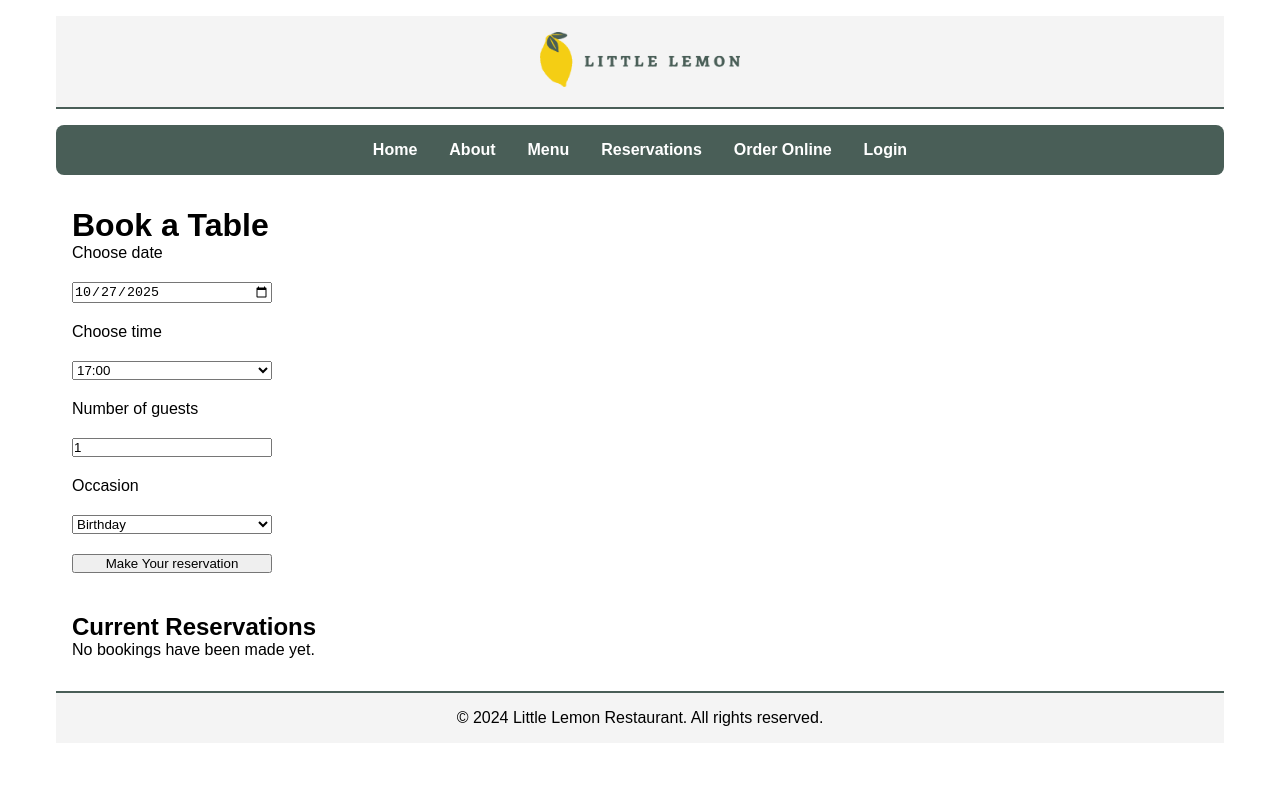
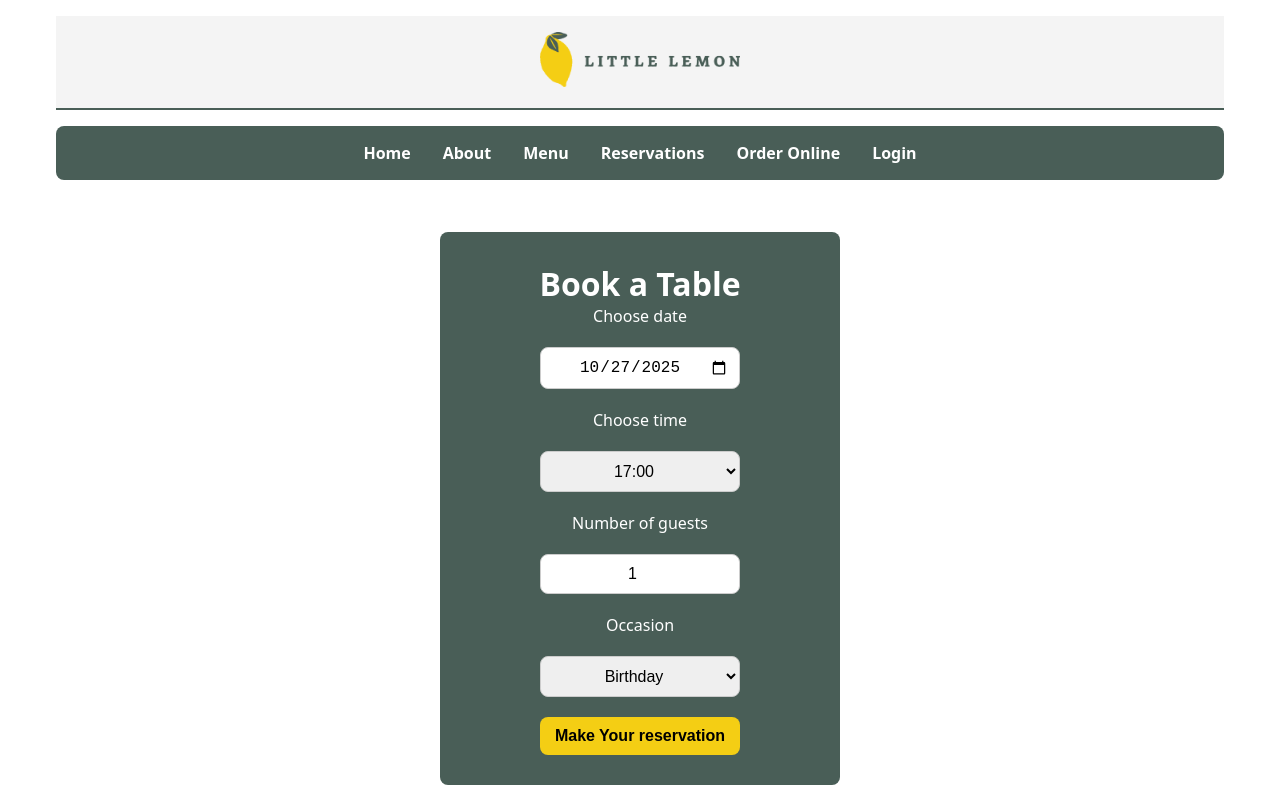
Before and after one commit to zcvaccaro/Table-Booking-App, a React (Create React App) app: page /booking in a window 1280 px wide. Shown: the top 800 px of the page. Built offline with nearby package versions, Linux system fonts and the light colour scheme.

Commit message:
Styling changes to form and reservation table

```diff
--- a/src/App.css
+++ b/src/App.css
@@ -18,7 +18,7 @@
   padding: 1rem;
   max-width: 1200px;
   margin: 0 auto;
-  font-family: Arial, sans-serif;
+  font-family: system-ui, -apple-system, "Segoe UI", Roboto, "Helvetica Neue", Arial, "Noto Sans", sans-serif;
 }
 
 /* Assigning components to grid areas */
--- a/src/components/BookingForm.js
+++ b/src/components/BookingForm.js
@@ -1,4 +1,4 @@
-import React, { useState, useEffect } from 'react';
+import React, { useState, useEffect, useCallback } from 'react';
 
 // Helper function to format date to YYYY-MM-DD
 const getTodayString = () => {
@@ -12,6 +12,12 @@ const BookingForm = ({ availableTimes, dispatch, submitForm }) => {
   const [time, setTime] = useState('');
   const [guests, setGuests] = useState(1);
   const [occasion, setOccasion] = useState('Birthday');
+  const [isFormValid, setIsFormValid] = useState(false);
+
+  const validateForm = useCallback(() => {
+    // Simple validation: check if date is selected and guests are within range
+    return date !== '' && guests >= 1 && guests <= 10 && time !== '';
+  }, [date, time, guests]);
 
   useEffect(() => {
     // When availableTimes prop changes, update the local time state
@@ -21,6 +27,11 @@ const BookingForm = ({ availableTimes, dispatch, submitForm }) => {
     }
   }, [availableTimes]);
 
+  useEffect(() => {
+    // Validate form whenever relevant fields change
+    setIsFormValid(validateForm());
+  }, [date, time, guests, validateForm]);
+
   const handleDateChange = (e) => {
     const newDate = e.target.value;
     setDate(newDate);
@@ -28,10 +39,19 @@ const BookingForm = ({ availableTimes, dispatch, submitForm }) => {
     let timesToSet = [];
     if (window.fetchAPI) { // Use the actual API if available
       const times = window.fetchAPI(new Date(newDate));
-      console.log(`API response for date change (${new Date(newDate).toDateString()}):`, times); // Log the raw API response
+      console.log(`API response for date change (${new Date(newDate).toDateString()}):`, times);
 
-      // Directly use the times returned by the API
+      if (times && times.length > 0) {
         timesToSet = times;
+      } else {
+        // Fallback if API returns empty or no times for selected date
+        console.warn("API returned no times for selected date, using default times.");
+        timesToSet = ['17:00', '18:00', '19:00', '20:00', '21:00', '22:00'];
+      }
+      dispatch({ type: 'UPDATE_TIMES', payload: timesToSet });
+    } else { // If window.fetchAPI is not available even on date change, use default
+      console.warn("window.fetchAPI not available on date change, using default times.");
+      timesToSet = ['17:00', '18:00', '19:00', '20:00', '21:00', '22:00'];
       dispatch({ type: 'UPDATE_TIMES', payload: timesToSet });
     }
   };
@@ -42,12 +62,29 @@ const BookingForm = ({ availableTimes, dispatch, submitForm }) => {
     submitForm(formData);
   };
 
+  const fieldStyles = {
+    padding: '10px',
+    borderRadius: '8px',
+    border: '1px solid #ccc',
+    fontSize: '1rem',
+    textAlign: 'center',
+  };
+
+  const submitButtonStyles = {
+    ...fieldStyles,
+    backgroundColor: isFormValid ? '#F4CE14' : '#cccccc',
+    color: isFormValid ? 'black' : '#666666',
+    fontWeight: 'bold',
+    cursor: isFormValid ? 'pointer' : 'not-allowed',
+    border: 'none',
+  };
+
   return (
-    <form style={{ display: 'grid', maxWidth: '200px', gap: '20px' }} onSubmit={handleSubmit}>
+    <form style={{ display: 'grid', maxWidth: '200px', gap: '20px', margin: '0 auto' }} onSubmit={handleSubmit}>
       <label htmlFor="res-date">Choose date</label>
-      <input type="date" id="res-date" value={date} onChange={handleDateChange} required/>
+      <input type="date" id="res-date" value={date} onChange={handleDateChange} required min={getTodayString()} style={fieldStyles} />
       <label htmlFor="res-time">Choose time</label>
-      <select id="res-time" value={time} onChange={(e) => setTime(e.target.value)} required>
+      <select id="res-time" value={time} onChange={(e) => setTime(e.target.value)} required style={fieldStyles}>
         {/* availableTimes is now received as a prop */}
         {availableTimes && availableTimes.map((availableTime) => (
           <option key={availableTime} value={availableTime}>
@@ -63,15 +100,16 @@ const BookingForm = ({ availableTimes, dispatch, submitForm }) => {
         max="10"
         id="guests"
         value={guests}
- onChange={(e) => setGuests(e.target.value)}
+        onChange={(e) => setGuests(parseInt(e.target.value, 10))}
         required
+        style={fieldStyles}
       />
       <label htmlFor="occasion">Occasion</label>
-      <select id="occasion" value={occasion} onChange={(e) => setOccasion(e.target.value)} required>
+      <select id="occasion" value={occasion} onChange={(e) => setOccasion(e.target.value)} required style={fieldStyles}>
         <option>Birthday</option>
         <option>Anniversary</option>
       </select>
-      <input type="submit" value="Make Your reservation" aria-label="On Click" />
+      <input type="submit" value="Make Your reservation" aria-label="On Click" disabled={!isFormValid} style={submitButtonStyles} />
     </form>
   );
 };
--- a/src/components/BookingPage.js
+++ b/src/components/BookingPage.js
@@ -4,11 +4,15 @@ import BookingsList from './BookingsList'; // Assuming this component exists
 
 const BookingPage = ({ availableTimes, bookings, dispatch, submitForm }) => {
   return (
-    <div>
-      <h1>Book a Table</h1>
-      <BookingForm availableTimes={availableTimes} dispatch={dispatch} submitForm={submitForm} />
-      <h2 style={{ marginTop: '40px' }}>Current Reservations</h2>
-      <BookingsList bookings={bookings} />
+    <div style={{ display: 'flex', flexDirection: 'column', alignItems: 'center', padding: '20px' }}>
+      <div style={{ textAlign: 'center', width: '100%', maxWidth: '400px' }}>
+        <div style={{ backgroundColor: '#495E57', color: 'white', padding: '30px', borderRadius: '8px' }}>
+          <h1>Book a Table</h1>
+          <BookingForm availableTimes={availableTimes} dispatch={dispatch} submitForm={submitForm} />
+        </div>
+        <h2 style={{ marginTop: '40px' }}>Current Reservations</h2>
+        <BookingsList bookings={bookings} />
+      </div>
     </div>
   );
 };
--- a/src/components/BookingsList.js
+++ b/src/components/BookingsList.js
@@ -19,7 +19,7 @@ const BookingsList = ({ bookings }) => {
         {bookings.map((booking, index) => (
           <tr key={index}>
             <td style={{ border: '1px solid black', padding: '8px' }}>{booking.date}</td>
-            <td style={{ border: '1-px solid black', padding: '8px' }}>{booking.time}</td>
+            <td style={{ border: '1px solid black', padding: '8px' }}>{booking.time}</td>
             <td style={{ border: '1px solid black', padding: '8px' }}>{booking.guests}</td>
             <td style={{ border: '1px solid black', padding: '8px' }}>{booking.occasion}</td>
           </tr>
--- a/src/components/Main.js
+++ b/src/components/Main.js
@@ -41,7 +41,14 @@ const Main = () => {
   };
 
   useEffect(() => {
+    let retryCount = 0;
+    const maxRetries = 10;
+
     const fetchInitialTimes = () => {
+      if (retryCount >= maxRetries) {
+        console.error("Failed to load API after maximum retries");
+        return;
+      }
       // Check if the API function is available on the window object
       let timesToSet = []; // Initialize timesToSet
       if (window.fetchAPI) { // Use the actual API if available
@@ -61,6 +68,7 @@ const Main = () => {
         // If the API is not ready, wait and try again.
         // This handles the race condition where the component mounts before the script loads.
         console.log("window.fetchAPI not yet available, retrying...");
+        retryCount++;
         setTimeout(fetchInitialTimes, 100);
       }
     };
--- a/src/index.js
+++ b/src/index.js
@@ -2,7 +2,6 @@
 import React from 'react';
 import ReactDOM from 'react-dom/client';
 import './index.css';
-import './App.css';
 import App from './App';
 import { BrowserRouter } from 'react-router-dom';
 
```
Also changed, not shown: package.json (+5 -5 lines). Lines whose indentation alone changed are shown as unchanged.
